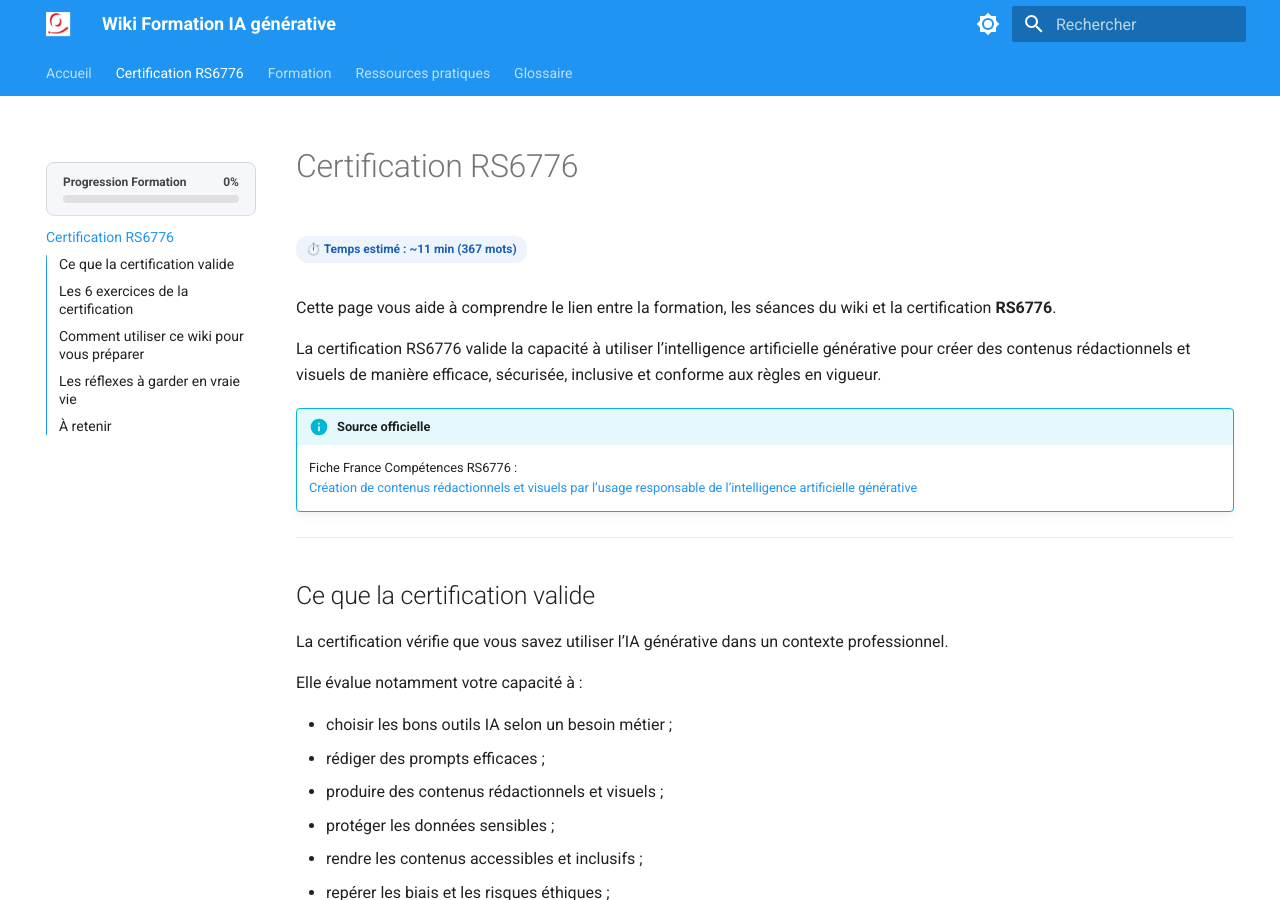
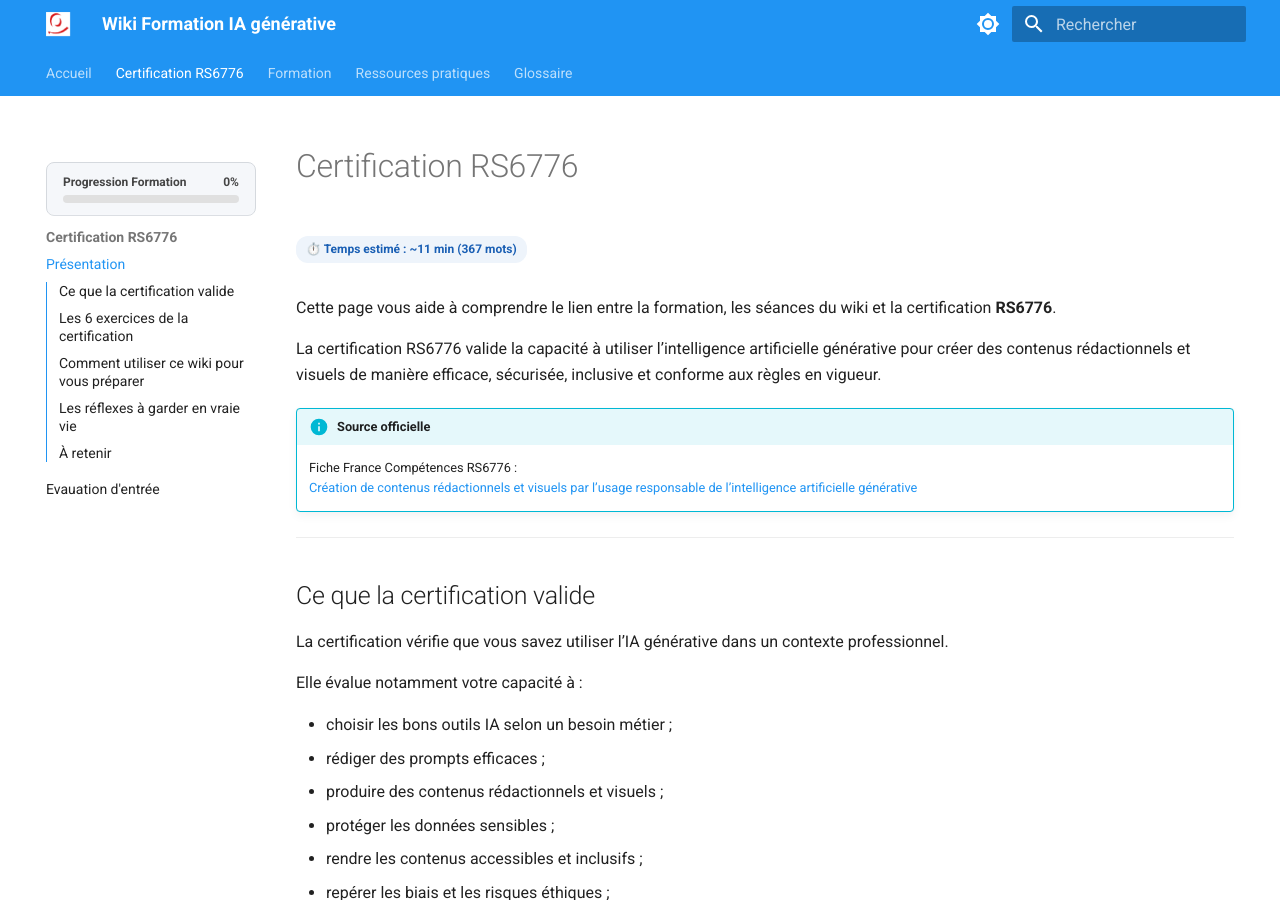
Before and after one commit to pierre-l-hue/wiki-formation-ia, an MkDocs documentation site: the page built from docs/certification-rs6776.md, in a window 1280 px wide and 900 px high. Built offline with MkDocs 1.6.1 and Material for MkDocs 9.7.7, drawn with Linux system fonts in a browser that asks for light colours.

Commit message:
Refactor navigation structure in mkdocs.yml

```diff
--- a/mkdocs.yml
+++ b/mkdocs.yml
@@ -37,7 +37,9 @@ extra_javascript:
 
 nav:
   - Accueil: index.md
-  - Certification RS6776: certification-rs6776.md
+  - Certification RS6776:
+      - Présentation: certification-rs6776.md
+      - Evauation d'entrée: evaluation-entree.md
   - Formation:
       - H0 — Lancement: formation/h0.md
       - H1 — Fondamentaux IA + ROFT: formation/h1.md
```
